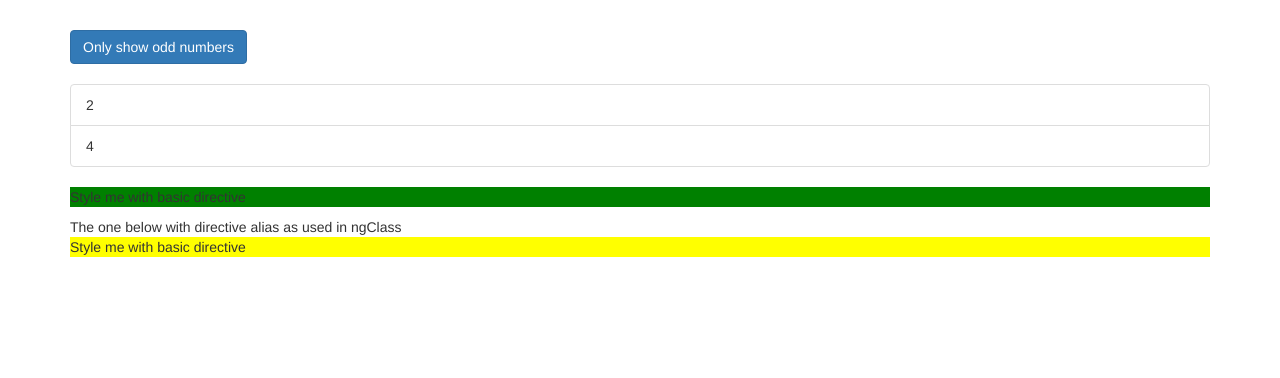
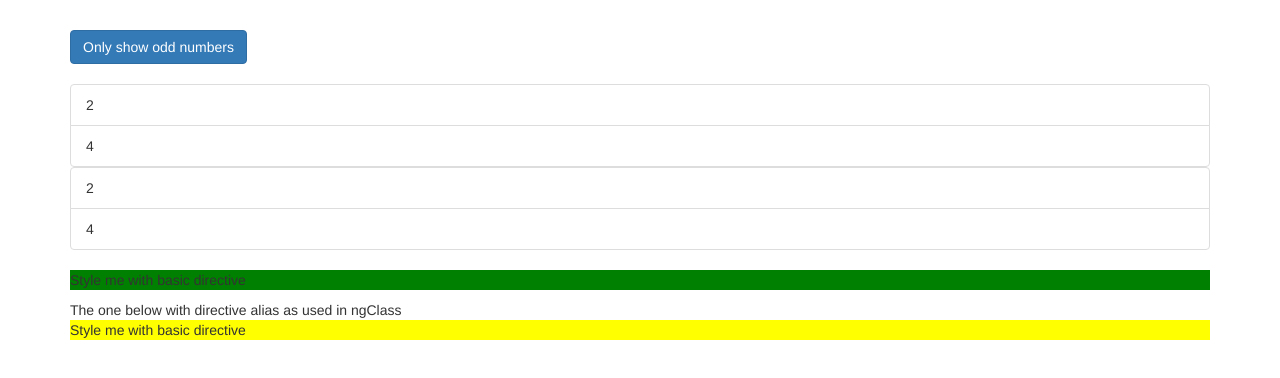
Before and after one commit to chandankpgreen/directives-start, an Angular app: page / in a window 1280 px wide. Shown: the top 378 px of the page. Built offline with nearby package versions, Linux system fonts and the light colour scheme.

Commit message:
how a structural directive like *ngIf is transformed

```diff
--- a/src/app/app.component.html
+++ b/src/app/app.component.html
@@ -18,6 +18,14 @@
             {{even}}
           </li>
         </div>
+        <ng-template [ngIf]="!onlyOdd">
+          <div>
+            <li class="list-group-item" *ngFor="let even of evenNumbers"  [ngClass]="{even:even%2 === 0}"
+            [ngStyle]="{'background-color':even%2!==0 ?'yellow':'transparent'}">
+              {{even}}
+            </li>
+          </div>
+        </ng-template>
       </ul>
       <p appBasicHighlight>Style me with basic directive</p>
       <!-- <p appBetterHighlight [defaultColor]="'yellow'" [highlightColor]="'red'">Style me with basic directive</p> -->
```
